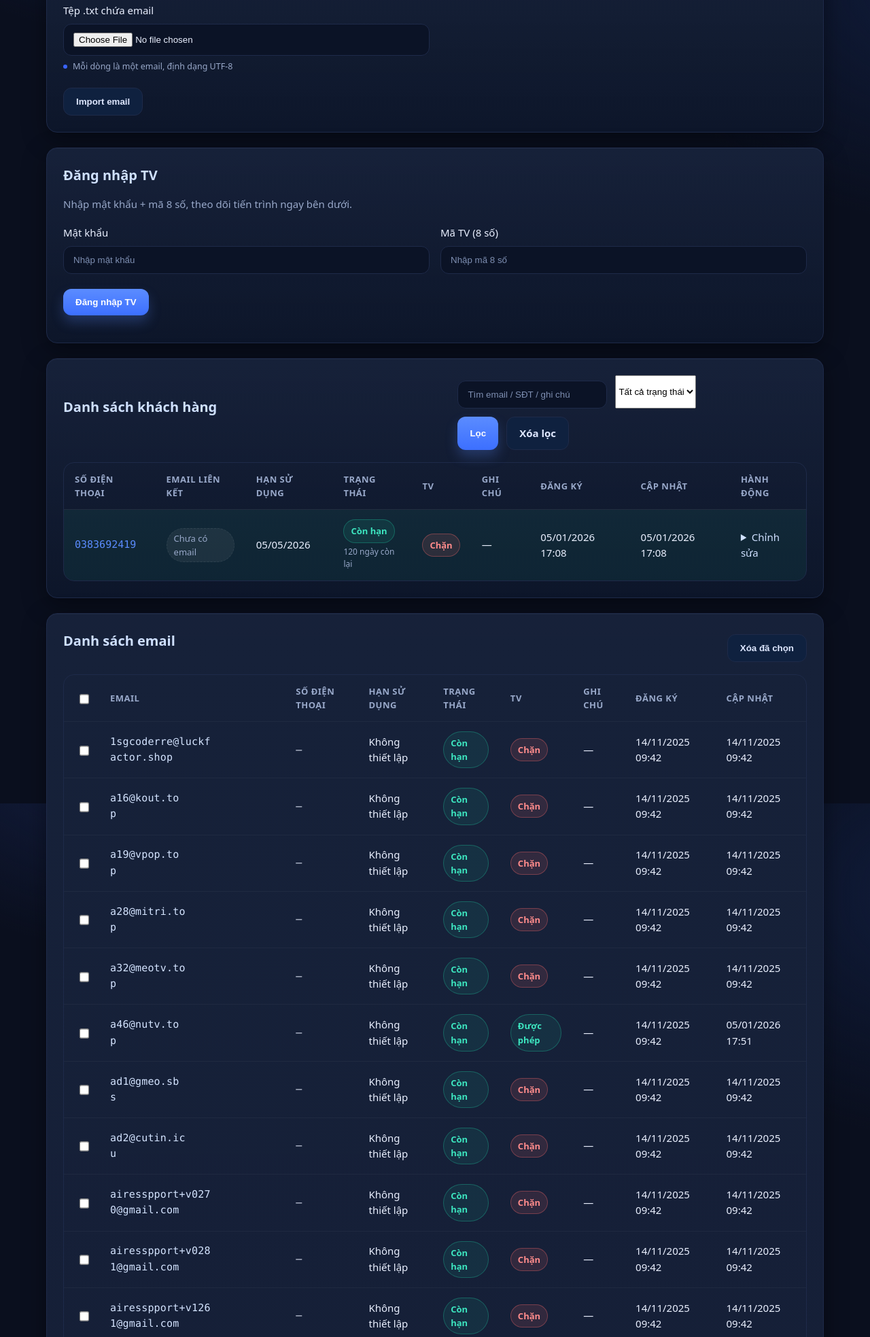
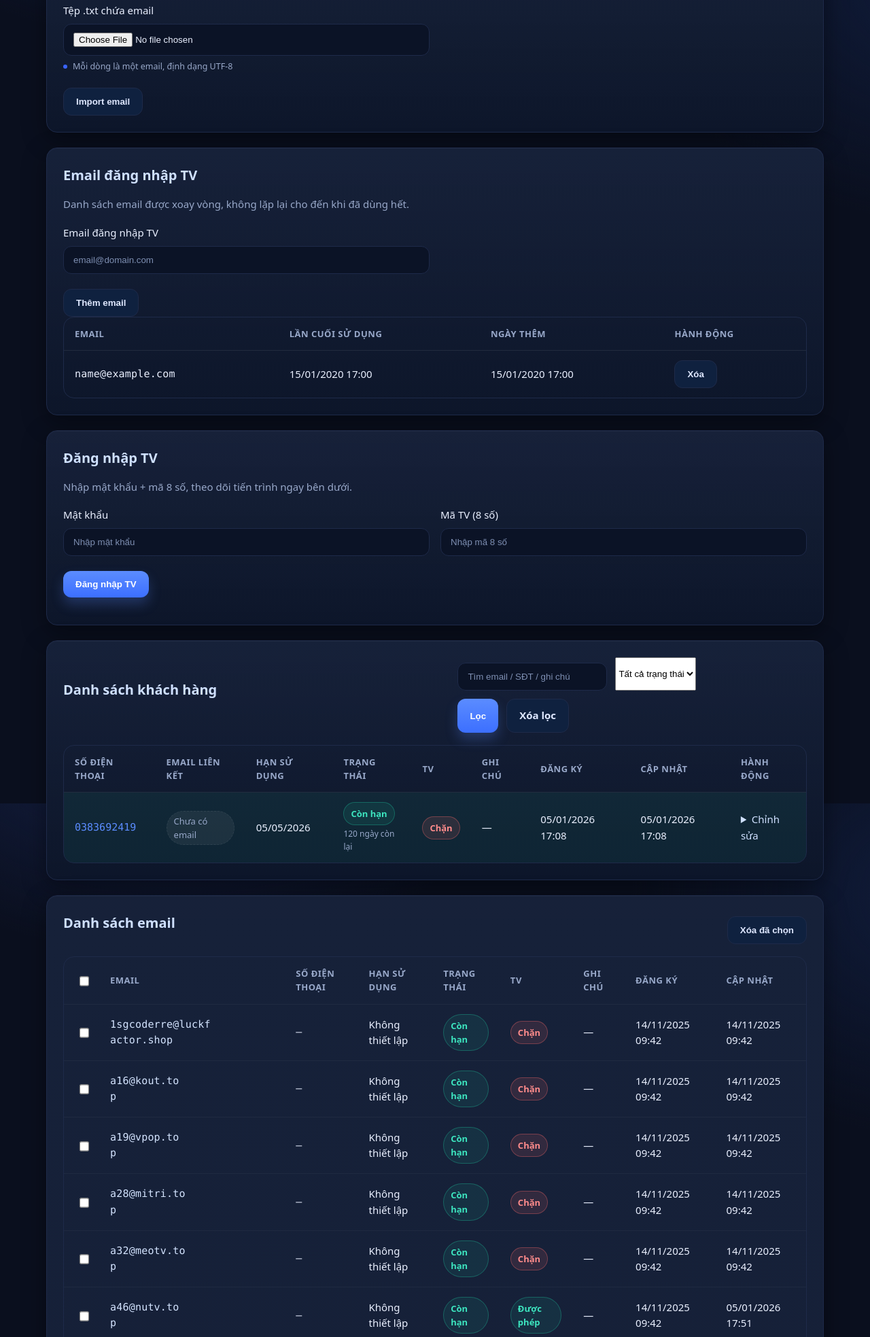
Before and after one commit to tuanminhh03/Get_code_and_family_netflix, a Flask app: page /admin in a window 1280 px wide. Shown: the part 1514-3481 px from the top of the page at 68% size. Run offline with Flask 3, Linux system fonts and the light colour scheme; the visitor is signed in with stand-in values (Sample User, id 1); tables that the repository leaves empty hold one stand-in row (values such as "Sample post").

Commit message:
Add rotating TV login email management

```diff
--- a/app.py
+++ b/app.py
@@ -9,7 +9,7 @@ from flask import (
     flash,
 )
 from flask_sqlalchemy import SQLAlchemy
-from sqlalchemy import func, inspect, or_, text
+from sqlalchemy import func, inspect, or_, text, case
 from sqlalchemy.exc import IntegrityError
 from datetime import datetime, timezone, timedelta, date
 from tuki_persistent import TukiPersistent
@@ -158,6 +158,18 @@ class ActivityLog(db.Model):
             "login_tv": "Đăng nhập TV",
         }
         return mapping.get(self.kind, self.kind or "Khác")
+
+class TvLoginEmail(db.Model):
+    id = db.Column(db.Integer, primary_key=True)
+    email = db.Column(db.String(255), unique=True, nullable=False)
+    last_used_at = db.Column(db.DateTime, nullable=True)
+    created_at = db.Column(db.DateTime, default=lambda: datetime.now(timezone.utc))
+
+    @property
+    def last_used_display(self):
+        if not self.last_used_at:
+            return "Chưa sử dụng"
+        return _format_local_time(self.last_used_at)
 
 
 def _parse_date(value: str):
@@ -365,6 +377,99 @@ def _get_tv_candidates(limit: int = 3, today: date | None = None):
     return candidates
 
 
+def _seed_tv_login_emails():
+    """Đưa danh sách email trong account.txt vào bảng quay vòng nếu bảng đang trống."""
+    try:
+        existing = TvLoginEmail.query.count()
+    except Exception:
+        return
+
+    if existing:
+        return
+
+    seed_emails = _load_seed_emails()
+    if not seed_emails:
+        return
+
+    added = 0
+    for raw in seed_emails:
+        email = _normalize_email(raw)
+        if not email:
+            continue
+        duplicate = TvLoginEmail.query.filter(func.lower(TvLoginEmail.email) == email).first()
+        if duplicate:
+            continue
+        db.session.add(TvLoginEmail(email=email))
+        added += 1
+
+    if added:
+        db.session.commit()
+    else:
+        db.session.rollback()
+
+
+def _pick_next_tv_login_email(explicit_email: str | None = None):
+    """Chọn email tiếp theo để đăng nhập TV, quay vòng đều và tránh trùng khi chưa hết lượt."""
+
+    ensure_database()
+    _seed_tv_login_emails()
+
+    if explicit_email:
+        normalized = _normalize_email(explicit_email)
+        if not normalized:
+            return None
+        record = TvLoginEmail.query.filter(func.lower(TvLoginEmail.email) == normalized).first()
+        if not record:
+            record = TvLoginEmail(email=normalized)
+            db.session.add(record)
+        record.last_used_at = datetime.now(timezone.utc)
+        db.session.commit()
+        return record
+
+    candidate = (
+        TvLoginEmail.query.filter(TvLoginEmail.email.isnot(None), TvLoginEmail.email != "")
+        .order_by(
+            case((TvLoginEmail.last_used_at.is_(None), 0), else_=1),
+            TvLoginEmail.last_used_at.asc(),
+            TvLoginEmail.id.asc(),
+        )
+        .first()
+    )
+
+    if not candidate:
+        return None
+
+    candidate.last_used_at = datetime.now(timezone.utc)
+    db.session.commit()
+    return candidate
+
+
+def _list_tv_login_emails():
+    ensure_database()
+    _seed_tv_login_emails()
+    try:
+        rows = (
+            TvLoginEmail.query.filter(TvLoginEmail.email.isnot(None), TvLoginEmail.email != "")
+            .order_by(
+                case((TvLoginEmail.last_used_at.is_(None), 0), else_=1),
+                TvLoginEmail.last_used_at.asc(),
+                TvLoginEmail.created_at.asc(),
+            )
+            .all()
+        )
+    except Exception:
+        return []
+
+    return [
+        {
+            "id": row.id,
+            "email": row.email,
+            "last_used": row.last_used_display,
+            "created_at": _format_local_time(row.created_at),
+        }
+        for row in rows
+    ]
+
 
 def _format_local_time(value: datetime, tz_offset_hours: int = 7) -> str:
     if not value:
@@ -383,13 +488,27 @@ def _format_local_time(value: datetime, tz_offset_hours: int = 7) -> str:
 def _login_tv(password: str, code: str, email: str | None = None):
     """Ủy quyền sang module logintv để dùng chung fallback/validation."""
 
-    result = run_login_tv(password=password, code=code, email=email)
+    expected_password = str(getattr(config, "TV_PASSWORD", "") or os.getenv("TV_PASSWORD") or "").strip()
+    if expected_password and password != expected_password:
+        return {"success": False, "message": "Sai mật khẩu đăng nhập TV."}
+
+    if not re.fullmatch(r"\d{8}", code or ""):
+        return {"success": False, "message": "Mã TV phải đủ 8 số."}
+
+    chosen_email = email
+    if not chosen_email:
+        record = _pick_next_tv_login_email()
+        if not record:
+            return {"success": False, "message": "Chưa có email nào trong danh sách đăng nhập TV."}
+        chosen_email = record.email
+
+    result = run_login_tv(password=password, code=code, email=chosen_email)
 
     # Đảm bảo luôn trả về dict chuẩn hóa cho luồng gọi hiện có
     if isinstance(result, dict):
         success = bool(result.get("success"))
         message = result.get("message") or ("Đăng nhập thành công." if success else "Mã sai, vui lòng nhập lại.")
-        normalized = {"success": success, "message": message, "raw": result.get("raw")}
+        normalized = {"success": success, "message": message, "raw": result.get("raw"), "email": chosen_email}
         # Giữ lại bất kỳ thông tin phụ khác từ backend
         for key, value in result.items():
             if key not in normalized:
@@ -399,13 +518,14 @@ def _login_tv(password: str, code: str, email: str | None = None):
     if isinstance(result, (tuple, list)) and result:
         success = bool(result[0])
         message = str(result[1]) if len(result) > 1 else ("Đăng nhập thành công." if success else "Mã sai, vui lòng nhập lại.")
-        return {"success": success, "message": message, "raw": result}
+        return {"success": success, "message": message, "raw": result, "email": chosen_email}
 
     success = bool(result)
     return {
         "success": success,
         "message": "Đăng nhập thành công." if success else "Mã sai, vui lòng nhập lại.",
         "raw": result,
+        "email": chosen_email,
     }
 
 # === WORKER (KEEP CHROME ALIVE) ===
@@ -585,6 +705,7 @@ def admin():
     ]
 
     next_url = request.full_path.rstrip('?')
+    tv_login_emails = _list_tv_login_emails()
 
     return render_template(
         'admin.html',
@@ -595,6 +716,7 @@ def admin():
         status_filter=status_filter,
         recent_activities=recent_activities,
         next_url=next_url,
+        tv_emails=tv_login_emails,
     )
 
 
@@ -610,8 +732,20 @@ def api_login_tv():
     result = _login_tv(password=password, code=code)
     success = bool(result.get("success"))
     message = result.get("message") or ("Đăng nhập thành công." if success else "Mã sai, vui lòng nhập lại.")
+    chosen_email = result.get("email")
+    attempted = result.get("attempts") or ([{"email": chosen_email, "success": success, "message": message}] if chosen_email else [])
 
-    return jsonify({"success": success, "message": message, "raw": result})
+    response_payload = {
+        "success": success,
+        "message": message,
+        "email": chosen_email,
+        "raw": result,
+        "attempts": attempted,
+        "pool": _list_tv_login_emails(),
+    }
+
+    status_code = 200 if success else (403 if "mật khẩu" in message.lower() else 400)
+    return jsonify(response_payload), status_code
 
 
 
@@ -888,6 +1022,59 @@ def admin_manage():
     return redirect(next_url)
 
 
+@app.route('/admin/tv-emails', methods=['POST'])
+def admin_tv_emails():
+    if not session.get('is_admin'):
+        flash('Phiên đăng nhập đã hết hạn, vui lòng đăng nhập lại.', 'danger')
+        return redirect(url_for('admin'))
+
+    ensure_database()
+    action = request.form.get('action')
+    next_url = _safe_next(request.form.get('next'))
+
+    if action == 'add':
+        raw_email = request.form.get('email')
+        email = _normalize_email(raw_email)
+        if not email:
+            flash('Vui lòng nhập email để đăng nhập TV.', 'danger')
+            return redirect(next_url)
+
+        email_pattern = r"^[^@\s]+@[^@\s]+\.[^@\s]+$"
+        if not re.match(email_pattern, email):
+            flash('Email không hợp lệ.', 'danger')
+            return redirect(next_url)
+
+        exists = TvLoginEmail.query.filter(func.lower(TvLoginEmail.email) == email).first()
+        if exists:
+            flash('Email đã tồn tại trong danh sách quay vòng.', 'warning')
+            return redirect(next_url)
+
+        db.session.add(TvLoginEmail(email=email))
+        db.session.commit()
+        flash('Đã thêm email vào danh sách đăng nhập TV.', 'success')
+        return redirect(next_url)
+
+    if action == 'delete':
+        try:
+            email_id = int(request.form.get('email_id'))
+        except (TypeError, ValueError):
+            flash('Không xác định được email cần xóa.', 'danger')
+            return redirect(next_url)
+
+        record = TvLoginEmail.query.get(email_id)
+        if not record:
+            flash('Email không tồn tại.', 'warning')
+            return redirect(next_url)
+
+        db.session.delete(record)
+        db.session.commit()
+        flash('Đã xóa email khỏi danh sách đăng nhập TV.', 'success')
+        return redirect(next_url)
+
+    flash('Hành động không hợp lệ.', 'danger')
+    return redirect(next_url)
+
+
 @app.route('/admin/import', methods=['POST'])
 def admin_import():
     if not session.get('is_admin'):
--- a/static/app.js
+++ b/static/app.js
@@ -417,6 +417,25 @@ document.addEventListener('DOMContentLoaded', () => {
       loginTvStatus.innerHTML = `<div class="${cls}">${message}</div>`;
     };
 
+    const renderTvAttempts = (payload) => {
+      const attempts = Array.isArray(payload?.attempts) ? payload.attempts : [];
+      const ok = !!payload?.success;
+      const cls = ok ? 'alert success' : 'alert warn';
+      const summary = payload?.message || (ok ? 'Đăng nhập thành công.' : 'Không thể đăng nhập TV.');
+      const pool = Array.isArray(payload?.pool) ? payload.pool : [];
+      const poolList = pool.map((p) => p.email).filter(Boolean).join(', ');
+      const attemptsHtml = attempts
+        .map((item, idx) => {
+          const status = item.success ? '✅' : '⚠️';
+          const note = item.message || (item.success ? 'Thành công' : 'Thất bại');
+          const email = item.email || payload?.email || '—';
+          return `<div class="result-line"><strong>Lần ${idx + 1}:</strong> <span class="mono">${email}</span> — ${status} ${note}</div>`;
+        })
+        .join('');
+      const poolHtml = poolList ? `<div class="small muted">Danh sách xoay vòng: ${poolList}</div>` : '';
+      loginTvStatus.innerHTML = `<div class="${cls}">${summary}${attemptsHtml ? `<div class="attempts">${attemptsHtml}</div>` : ''}${poolHtml}</div>`;
+    };
+
     const validateCode = (value) => /^\d{8}$/.test((value || '').trim());
 
     loginTvForm.addEventListener('submit', async (e) => {
@@ -449,12 +468,7 @@ document.addEventListener('DOMContentLoaded', () => {
           return;
         }
 
-        // Hiển thị tiến trình giả lập
-        setStep('Đăng nhập TV...', 'info');
-        setTimeout(() => {
-          const msg = data?.message || (data?.success ? 'Đăng nhập thành công.' : 'Mã sai, vui lòng nhập lại.');
-          setStep(msg, data?.success ? 'success' : 'warn');
-        }, 400);
+        renderTvAttempts(data);
       } catch (err) {
         setStep('Lỗi khi gọi API đăng nhập TV.', 'danger');
       } finally {
--- a/templates/admin.html
+++ b/templates/admin.html
@@ -124,6 +124,60 @@
         <button type="submit" class="btn-secondary">Import email</button>
       </div>
     </form>
+  </div>
+
+  <div class="card" style="margin-top:22px;">
+    <div class="card-header">
+      <div>
+        <h2>Email đăng nhập TV</h2>
+        <p class="subtle" style="margin:4px 0 0;">Danh sách email được xoay vòng, không lặp lại cho đến khi đã dùng hết.</p>
+      </div>
+    </div>
+    <form method="post" action="{{ url_for('admin_tv_emails') }}" class="form-grid">
+      <input type="hidden" name="action" value="add">
+      <input type="hidden" name="next" value="{{ next_url }}">
+      <label>Email đăng nhập TV
+        <input name="email" type="email" placeholder="email@domain.com" required>
+      </label>
+      <div class="actions">
+        <button type="submit" class="btn-secondary">Thêm email</button>
+      </div>
+    </form>
+    <div class="table-wrapper">
+      <table class="data-table">
+        <thead>
+          <tr>
+            <th>Email</th>
+            <th>Lần cuối sử dụng</th>
+            <th>Ngày thêm</th>
+            <th>Hành động</th>
+          </tr>
+        </thead>
+        <tbody>
+          {% if tv_emails %}
+            {% for item in tv_emails %}
+              <tr>
+                <td class="mono email-cell">{{ item.email }}</td>
+                <td>{{ item.last_used }}</td>
+                <td>{{ item.created_at }}</td>
+                <td class="actions-cell">
+                  <form method="post" action="{{ url_for('admin_tv_emails') }}" onsubmit="return confirm('Xóa email này khỏi danh sách đăng nhập TV?');">
+                    <input type="hidden" name="action" value="delete">
+                    <input type="hidden" name="email_id" value="{{ item.id }}">
+                    <input type="hidden" name="next" value="{{ next_url }}">
+                    <button type="submit" class="btn-secondary">Xóa</button>
+                  </form>
+                </td>
+              </tr>
+            {% endfor %}
+          {% else %}
+            <tr>
+              <td colspan="4" style="text-align:center; color:var(--muted); padding:18px 0;">Chưa có email nào trong danh sách.</td>
+            </tr>
+          {% endif %}
+        </tbody>
+      </table>
+    </div>
   </div>
 
   <div class="card" style="margin-top:22px;">
```
